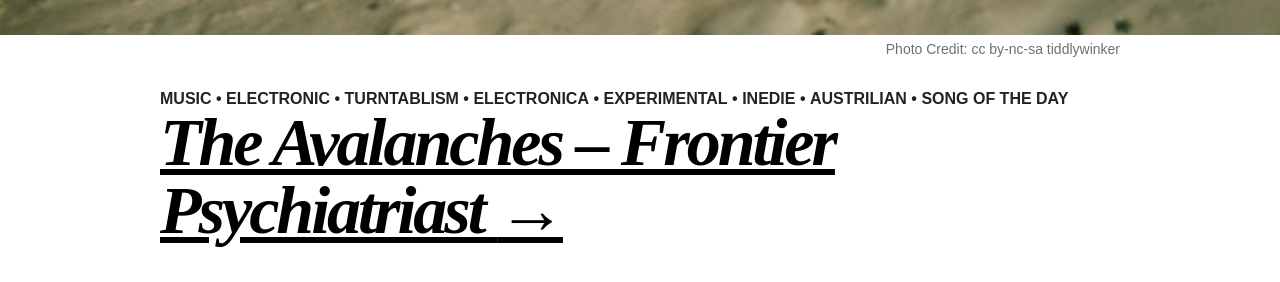
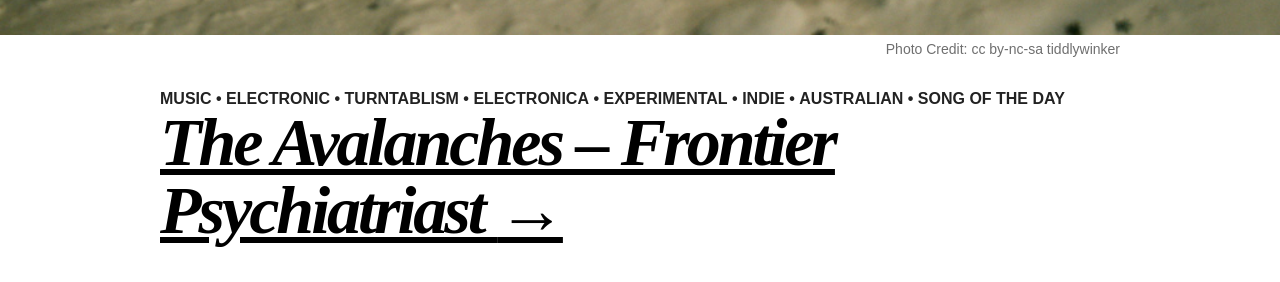
Before and after one commit to bobschi/lebobs.ch, a Jekyll site: the page built from _posts/2013-11-11-sotd-7-the-avalanches-frontier-psychatrist.md, in a window 1280 px wide. Shown: the part 745-1027 px from the top of the page. Built offline with Jekyll 4.4.1, drawn with Linux system fonts in a browser that asks for light colours; nearby versions of some CDN libraries.

Commit message:
fixed a typo

```diff
--- a/_posts/2013-11-11-sotd-7-the-avalanches-frontier-psychatrist.md
+++ b/_posts/2013-11-11-sotd-7-the-avalanches-frontier-psychatrist.md
@@ -8,7 +8,7 @@
   creditlink: http://www.flickr.com/photos/tiddlywinker/2498466262/in/photostream/
 thread: 'madness'
 category: 'musicblog'
-tags: ['music','electronic','turntablism','electronica','experimental','inedie','austrilian', 'song of the day']
+tags: ['music','electronic','turntablism','electronica','experimental','indie','australian', 'song of the day']
 link: http://www.youtube.com/watch?v=qLrnkK2YEcE
 ---
 
```
